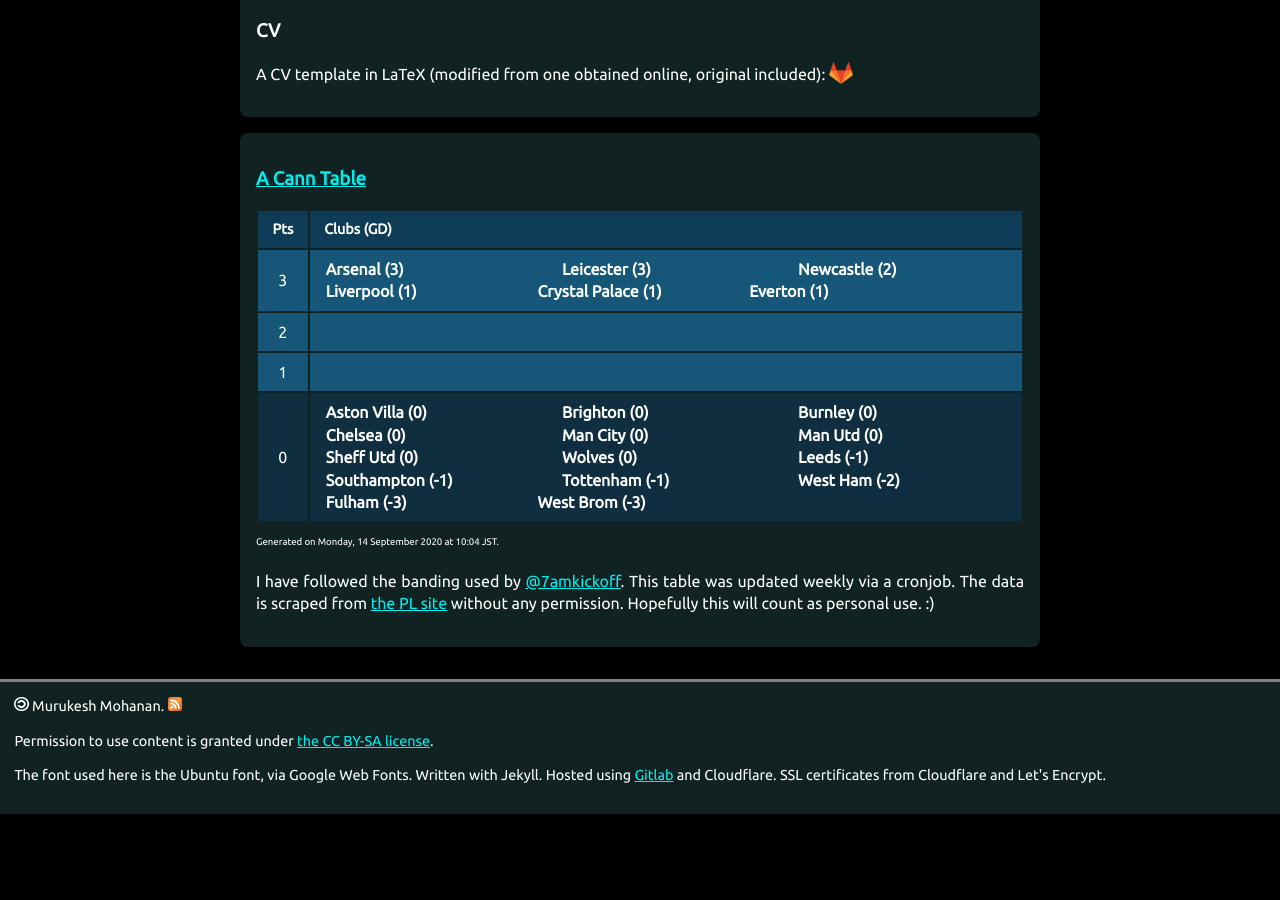
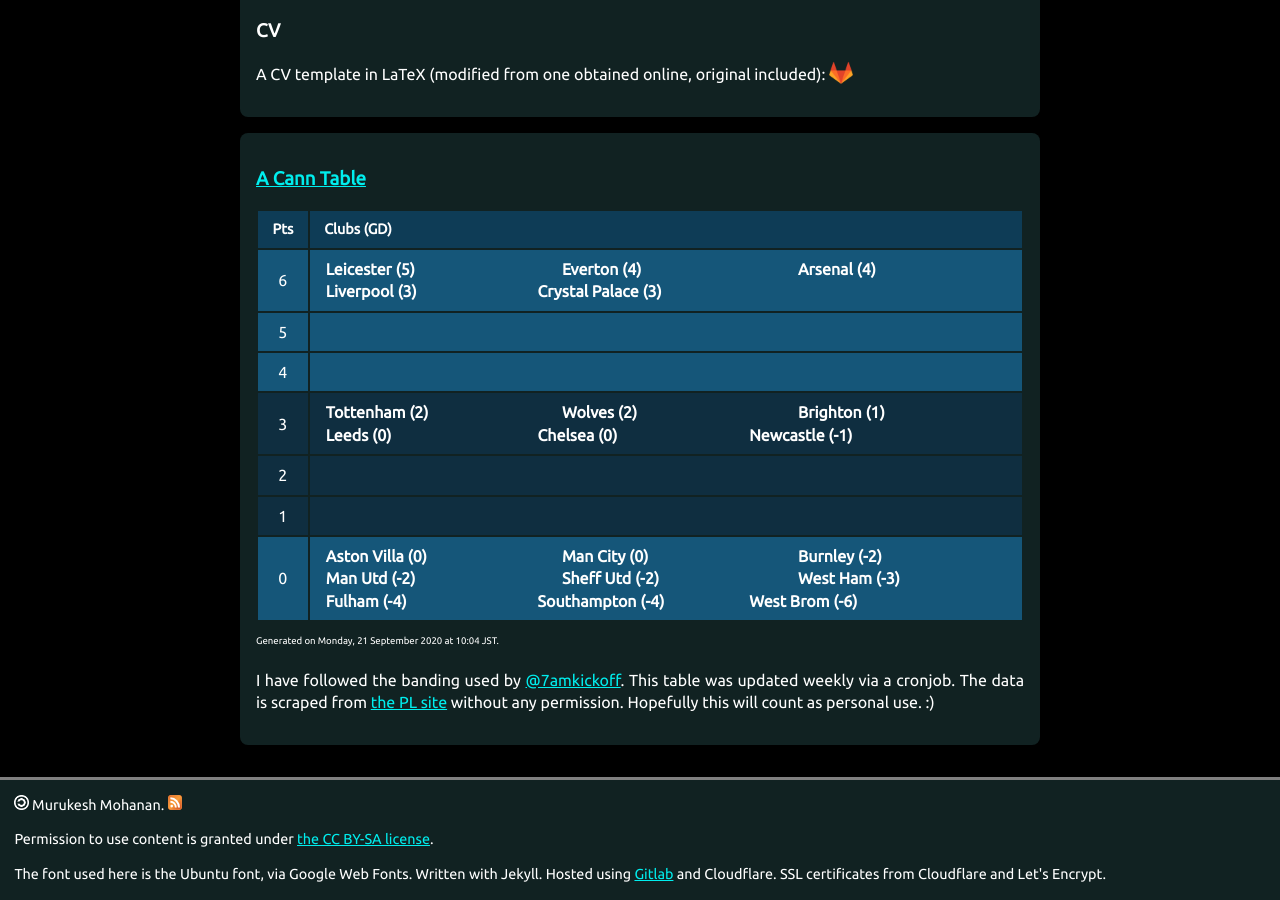
Before and after one commit to muru/muru.github.io, a Jekyll site: the page built from resources.md, in a window 1280 px wide and 900 px high, scrolled down 1593 px. Built offline with Jekyll 4.4.1, drawn with Linux system fonts in a browser that asks for light colours; before the commit the page ends 2407 px from its top, so only the background shows below that.

Commit message:
updated cann-table: Mon 21 Sep 10:04:30 JST 2020

```diff
--- a/cann-table.html
+++ b/cann-table.html
@@ -1,44 +1,59 @@
 <table id="cann-table">
 <thead> <th> Pts </th> <th> Clubs (GD) </th> </thead>
 	<tr class="cann-row-1">
-		<td class="cann-point"> 3 </td>
+		<td class="cann-point"> 6 </td>
 		<td class="cann-clubs">
-			<span class="club-name"> Arsenal (3) </span>
-			<span class="club-name"> Leicester (3) </span>
-			<span class="club-name"> Newcastle (2) </span>
-			<span class="club-name"> Liverpool (1) </span>
-			<span class="club-name"> Crystal Palace (1) </span>
-			<span class="club-name"> Everton (1) </span>
+			<span class="club-name"> Leicester (5) </span>
+			<span class="club-name"> Everton (4) </span>
+			<span class="club-name"> Arsenal (4) </span>
+			<span class="club-name"> Liverpool (3) </span>
+			<span class="club-name"> Crystal Palace (3) </span>
 		</td>
  	</tr>
 	<tr class="cann-row-1">
+		<td class="cann-point"> 5 </td>
+		<td class="cann-clubs">
+		</td>
+ 	</tr>
+	<tr class="cann-row-1">
+		<td class="cann-point"> 4 </td>
+		<td class="cann-clubs">
+		</td>
+ 	</tr>
+	<tr class="cann-row-2">
+		<td class="cann-point"> 3 </td>
+		<td class="cann-clubs">
+			<span class="club-name"> Tottenham (2) </span>
+			<span class="club-name"> Wolves (2) </span>
+			<span class="club-name"> Brighton (1) </span>
+			<span class="club-name"> Leeds (0) </span>
+			<span class="club-name"> Chelsea (0) </span>
+			<span class="club-name"> Newcastle (-1) </span>
+		</td>
+ 	</tr>
+	<tr class="cann-row-2">
 		<td class="cann-point"> 2 </td>
 		<td class="cann-clubs">
 		</td>
  	</tr>
-	<tr class="cann-row-1">
+	<tr class="cann-row-2">
 		<td class="cann-point"> 1 </td>
 		<td class="cann-clubs">
 		</td>
  	</tr>
-	<tr class="cann-row-2">
+	<tr class="cann-row-1">
 		<td class="cann-point"> 0 </td>
 		<td class="cann-clubs">
 			<span class="club-name"> Aston Villa (0) </span>
-			<span class="club-name"> Brighton (0) </span>
-			<span class="club-name"> Burnley (0) </span>
-			<span class="club-name"> Chelsea (0) </span>
 			<span class="club-name"> Man City (0) </span>
-			<span class="club-name"> Man Utd (0) </span>
-			<span class="club-name"> Sheff Utd (0) </span>
-			<span class="club-name"> Wolves (0) </span>
-			<span class="club-name"> Leeds (-1) </span>
-			<span class="club-name"> Southampton (-1) </span>
-			<span class="club-name"> Tottenham (-1) </span>
-			<span class="club-name"> West Ham (-2) </span>
-			<span class="club-name"> Fulham (-3) </span>
-			<span class="club-name"> West Brom (-3) </span>
+			<span class="club-name"> Burnley (-2) </span>
+			<span class="club-name"> Man Utd (-2) </span>
+			<span class="club-name"> Sheff Utd (-2) </span>
+			<span class="club-name"> West Ham (-3) </span>
+			<span class="club-name"> Fulham (-4) </span>
+			<span class="club-name"> Southampton (-4) </span>
+			<span class="club-name"> West Brom (-6) </span>
 		</td>
  	</tr>
 </table>
-<span id="cann-gen-note"> Generated on  Monday, 14 September 2020 at 10:04 JST. </span>
+<span id="cann-gen-note"> Generated on  Monday, 21 September 2020 at 10:04 JST. </span>
```
